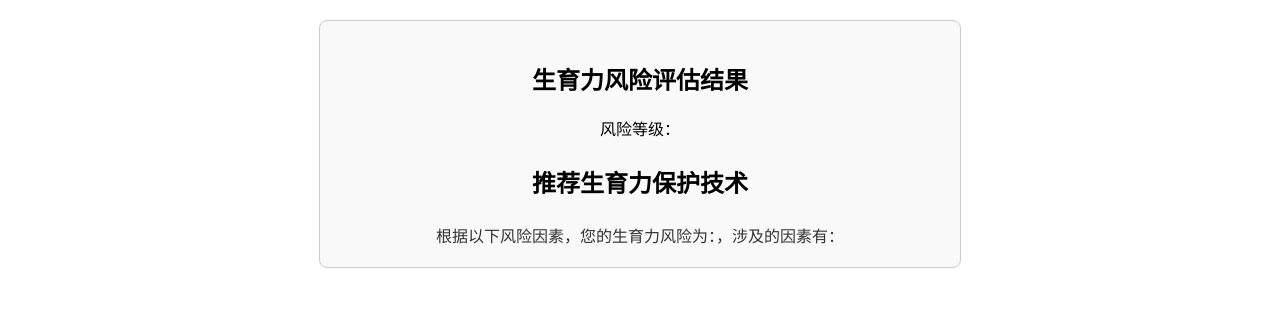
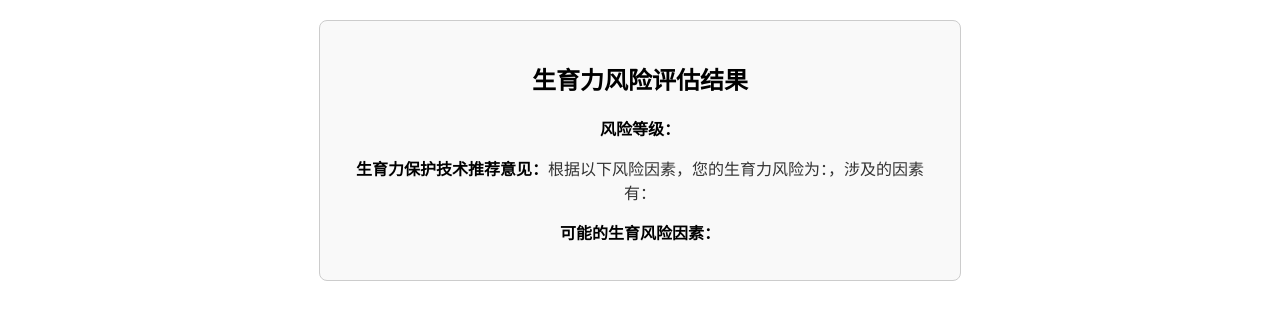
Before and after one commit to fisher0727-zhf/fisher0727.github.io, a plain HTML site: page index.html in a window 1280 px wide. Both pictures are taken after typing "5", "Sample", "5", "Sample", "Sample", "Sample" into the empty fields and a click on the button "提交". Shown: the part 86-406 px from the top of the page. Drawn offline with Linux system fonts and the light colour scheme.

Commit message:
Update index.html

```diff
--- a/index.html
+++ b/index.html
@@ -86,9 +86,9 @@
     <!-- 评估结果页面 -->
     <section id="result-page" style="display: none;">
         <h2>生育力风险评估结果</h2>
-        <p>风险等级：<span id="risk-level"></span></p>
-        <h3>推荐生育力保护技术</h3>
-        <div id="recommendation"></div>
+        <p><strong>风险等级：</strong><span id="risk-level"></span></p>
+        <p><strong>生育力保护技术推荐意见：</strong><span id="recommendation"></span></p>
+        <p><strong>可能的生育风险因素：</strong><span id="risk-factors"></span></p>
     </section>
 
     <script src="script.js"></script>
```
